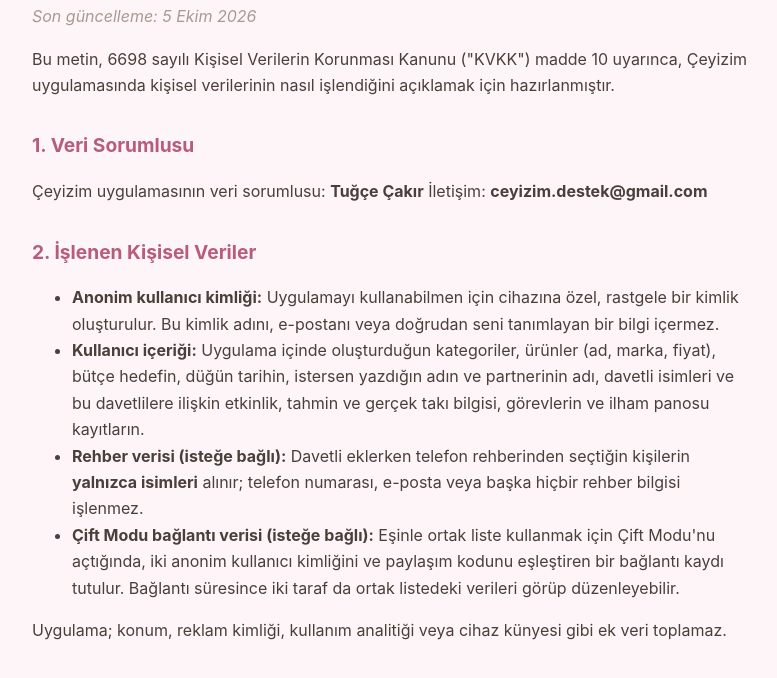
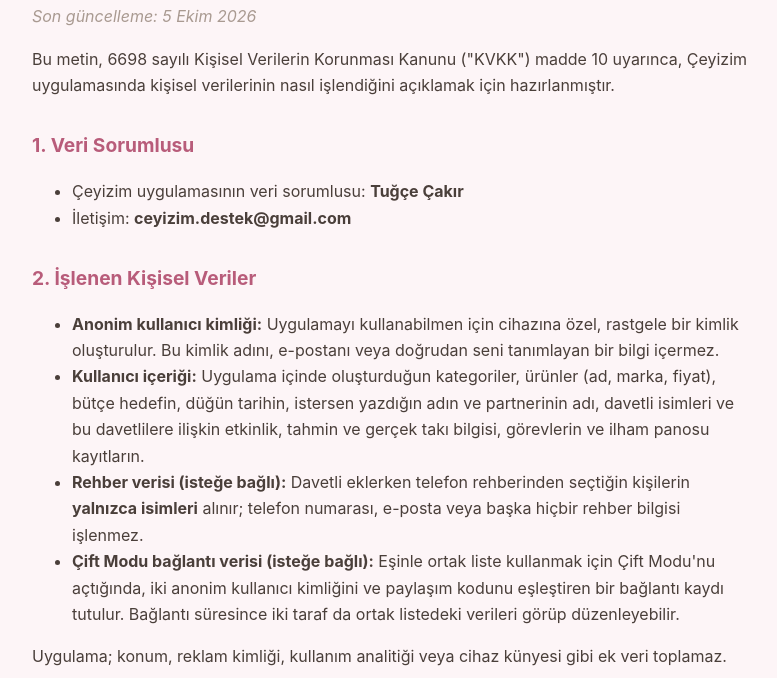
Before and after one commit to Ceyizim/ceyizim, a plain HTML site: page kvkk.html in a window 1280 px wide. Shown: the part 102-780 px from the top of the page, without its empty margins (248-1025 px from the left). Drawn offline with Linux system fonts and the light colour scheme.

Commit message:
Add files via upload

```diff
--- a/kvkk.html
+++ b/kvkk.html
@@ -11,8 +11,10 @@
 <p><em>Son güncelleme: 5 Ekim 2026</em></p>
 <p>Bu metin, 6698 sayılı Kişisel Verilerin Korunması Kanunu ("KVKK") madde 10 uyarınca, Çeyizim uygulamasında kişisel verilerinin nasıl işlendiğini açıklamak için hazırlanmıştır.</p>
 <h2>1. Veri Sorumlusu</h2>
-<p>Çeyizim uygulamasının veri sorumlusu: <strong>Tuğçe Çakır</strong>
-İletişim: <strong>ceyizim.destek@gmail.com</strong></p>
+<ul>
+<li>Çeyizim uygulamasının veri sorumlusu: <strong>Tuğçe Çakır</strong></li>
+<li>İletişim: <strong>ceyizim.destek@gmail.com</strong></li>
+</ul>
 <h2>2. İşlenen Kişisel Veriler</h2>
 <ul>
 <li><strong>Anonim kullanıcı kimliği:</strong> Uygulamayı kullanabilmen için cihazına özel, rastgele bir kimlik oluşturulur. Bu kimlik adını, e-postanı veya doğrudan seni tanımlayan bir bilgi içermez.</li>
```
